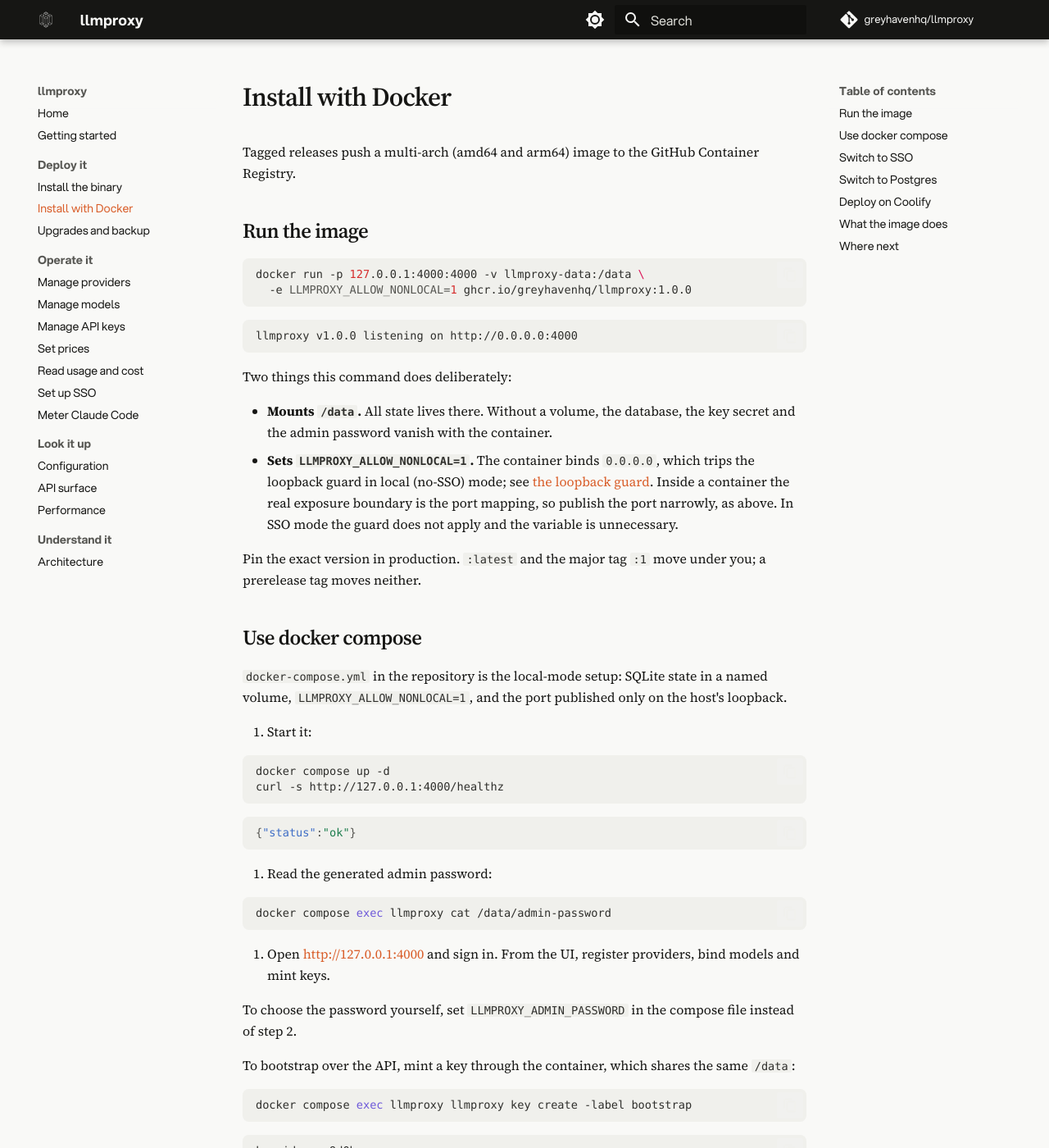
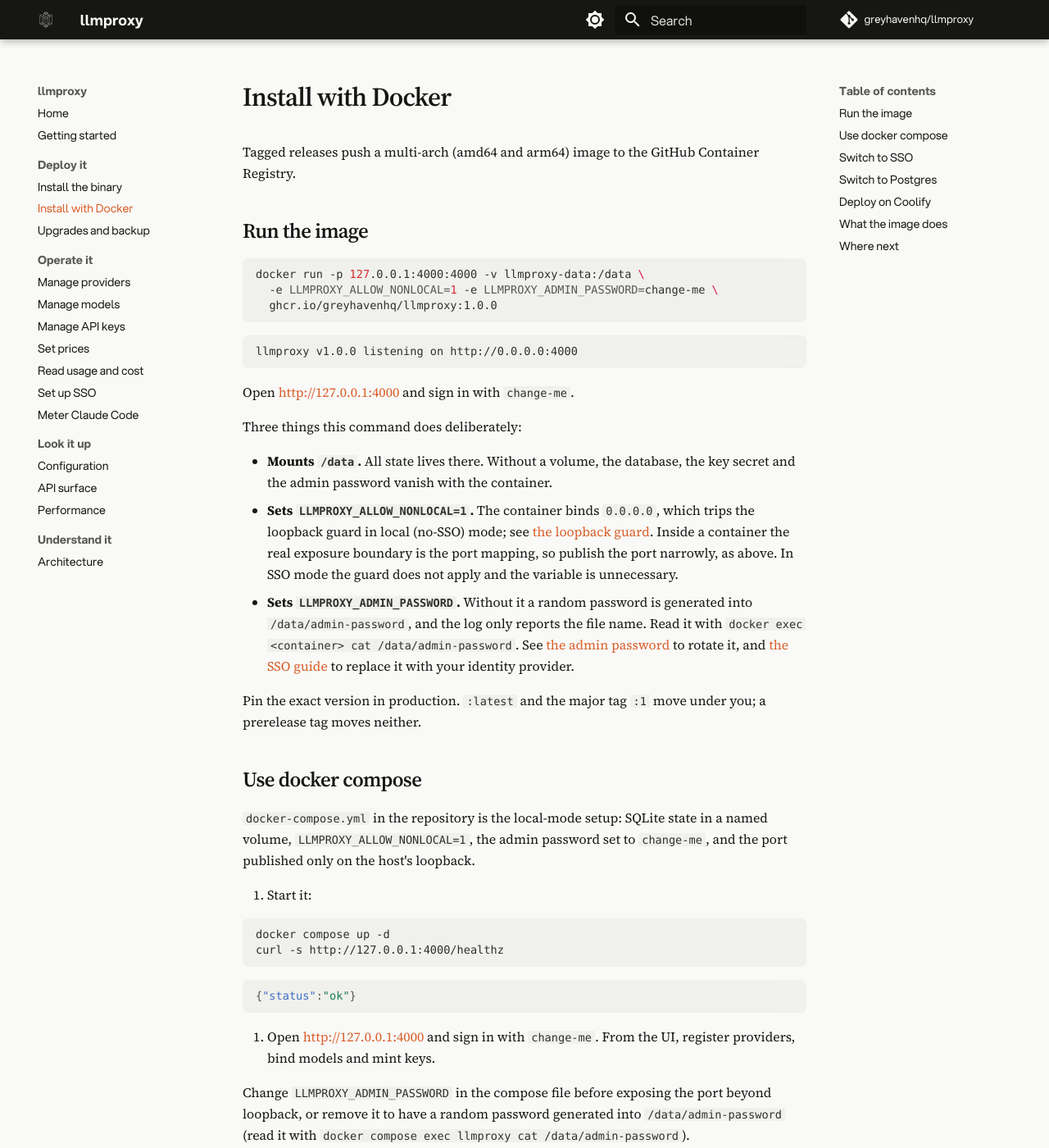
Before and after one commit to GreyhavenHQ/llmproxy, an MkDocs documentation site: the page built from docs/install/docker.md, in a window 1280 px wide and 1400 px high. Shown: the whole window at 82% size. Built offline with MkDocs 1.6.1 and Material for MkDocs 9.7.7, drawn with Linux system fonts in a browser that asks for light colours; some web fonts are replaced; comment, search, counter and statistics services are not loaded.

Commit message:
docs: add manual password by default (rather than generated)

````diff
--- a/docker-compose.yml
+++ b/docker-compose.yml
@@ -18,6 +18,10 @@
       - llmproxy-data:/data
     environment:
       LLMPROXY_ALLOW_NONLOCAL: "1"
+      # Browser login for the local admin. Remove to generate a random one
+      # into /data/admin-password instead (read it with `docker compose exec
+      # llmproxy cat /data/admin-password`).
+      LLMPROXY_ADMIN_PASSWORD: change-me
       # SSO (Authentik or any OIDC provider) instead of local mode:
       # LLMPROXY_OIDC_ISSUER: https://auth.example.com/application/o/llmproxy/
       # LLMPROXY_OIDC_CLIENT_ID: llmproxy
--- a/docs/install/docker.md
+++ b/docs/install/docker.md
@@ -7,14 +7,17 @@
 
 ```bash
 docker run -p 127.0.0.1:4000:4000 -v llmproxy-data:/data \
-  -e LLMPROXY_ALLOW_NONLOCAL=1 ghcr.io/greyhavenhq/llmproxy:1.0.0
+  -e LLMPROXY_ALLOW_NONLOCAL=1 -e LLMPROXY_ADMIN_PASSWORD=change-me \
+  ghcr.io/greyhavenhq/llmproxy:1.0.0
 ```
 
 ```
 llmproxy v1.0.0 listening on http://0.0.0.0:4000
 ```
 
-Two things this command does deliberately:
+Open <http://127.0.0.1:4000> and sign in with `change-me`.
+
+Three things this command does deliberately:
 
 - **Mounts `/data`.** All state lives there. Without a volume, the database,
   the key secret and the admin password vanish with the container.
@@ -23,6 +26,12 @@
   guard](binary.md#the-loopback-guard). Inside a container the real exposure
   boundary is the port mapping, so publish the port narrowly, as above. In SSO
   mode the guard does not apply and the variable is unnecessary.
+- **Sets `LLMPROXY_ADMIN_PASSWORD`.** Without it a random password is
+  generated into `/data/admin-password`, and the log only reports the file
+  name. Read it with `docker exec <container> cat /data/admin-password`. See
+  [the admin password](../reference/configuration.md#the-admin-password) to
+  rotate it, and [the SSO guide](../guides/sso.md) to replace it with your
+  identity provider.
 
 Pin the exact version in production. `:latest` and the major tag `:1` move
 under you; a prerelease tag moves neither.
@@ -30,8 +39,8 @@
 ## Use docker compose
 
 `docker-compose.yml` in the repository is the local-mode setup: SQLite state
-in a named volume, `LLMPROXY_ALLOW_NONLOCAL=1`, and the port published only on
-the host's loopback.
+in a named volume, `LLMPROXY_ALLOW_NONLOCAL=1`, the admin password set to
+`change-me`, and the port published only on the host's loopback.
 
 1. Start it:
 
@@ -44,17 +53,13 @@
    {"status":"ok"}
    ```
 
-2. Read the generated admin password:
+2. Open <http://127.0.0.1:4000> and sign in with `change-me`. From the UI,
+   register providers, bind models and mint keys.
 
-   ```bash
-   docker compose exec llmproxy cat /data/admin-password
-   ```
-
-3. Open <http://127.0.0.1:4000> and sign in. From the UI, register providers,
-   bind models and mint keys.
-
-To choose the password yourself, set `LLMPROXY_ADMIN_PASSWORD` in the compose
-file instead of step 2.
+Change `LLMPROXY_ADMIN_PASSWORD` in the compose file before exposing the port
+beyond loopback, or remove it to have a random password generated into
+`/data/admin-password` (read it with
+`docker compose exec llmproxy cat /data/admin-password`).
 
 To bootstrap over the API, mint a key through the container, which shares the
 same `/data`:
````
Also changed, not shown: README.md (+3 -2 lines).
